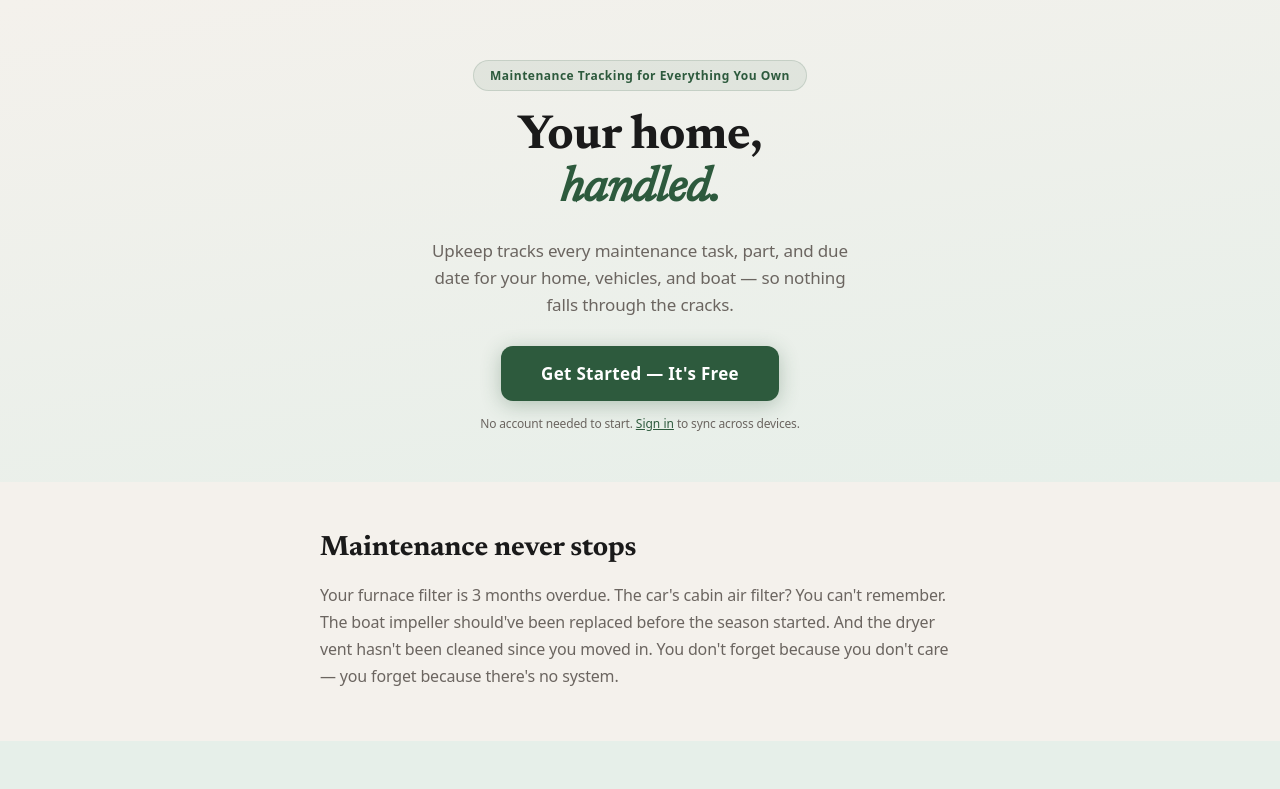
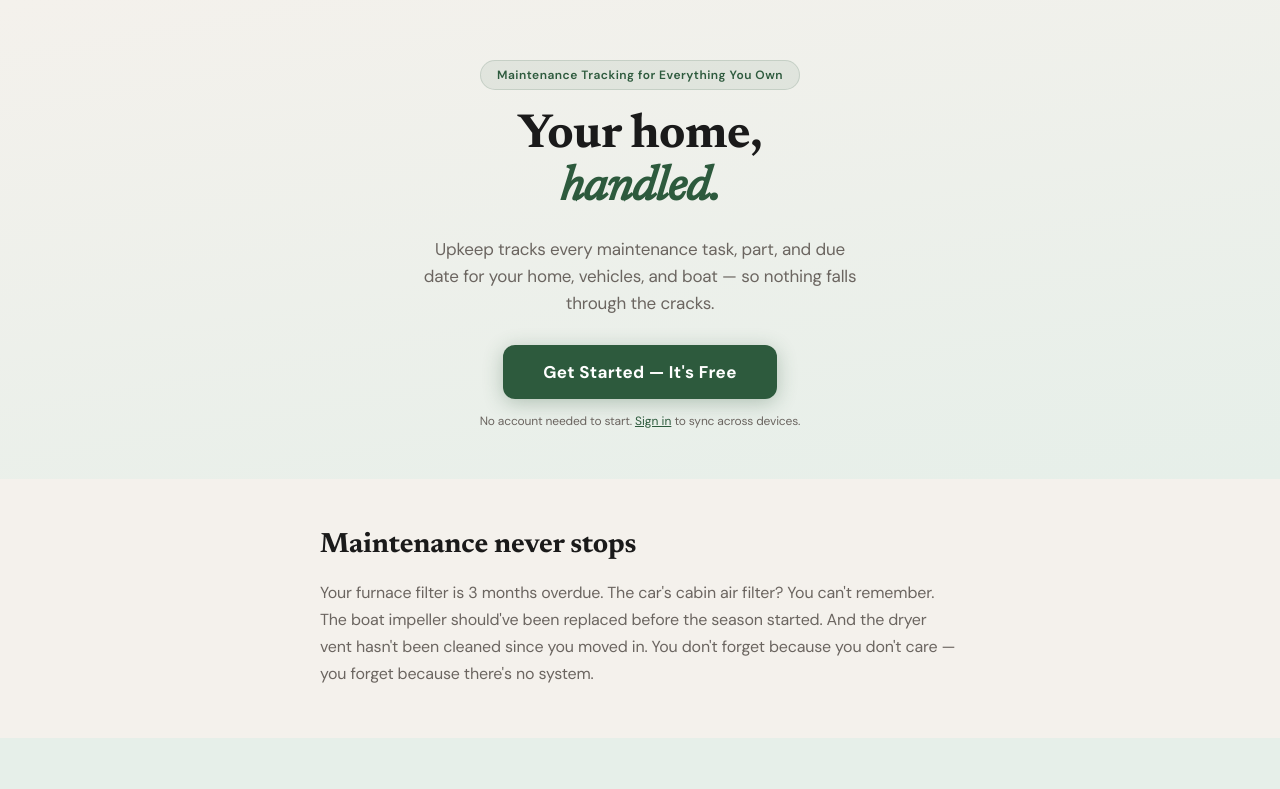
Before and after one commit to mikecaffrey22/Home-Sked, a React (Vite) app: page / in a window 1280 px wide. Shown: the top 789 px of the page. Built offline with nearby package versions, Linux system fonts and the light colour scheme; the HTML template or start-up script is replaced by a standard one.

Commit message:
Update index.css

```diff
--- a/src/index.css
+++ b/src/index.css
@@ -1,3 +1,5 @@
+@import url('https://fonts.googleapis.com/css2?family=DM+Sans:wght@400;500;600;700&family=Newsreader:ital,wght@0,400;0,600;0,700;1,400&display=swap');
+
 /* ── Reset & base ── */
 *, *::before, *::after {
   box-sizing: border-box;
```
